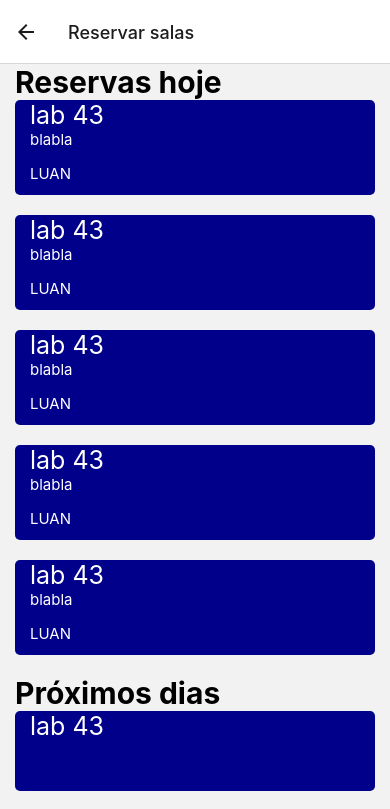
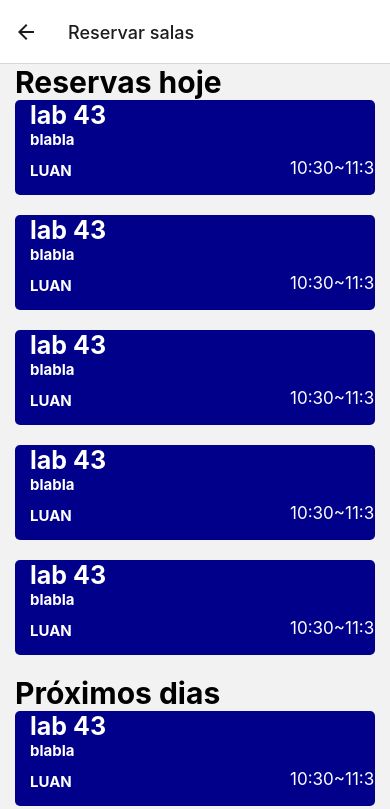
Before and after one commit to AroldoGoulart/ic_app, a React Native app: screen /Reserva in a window 390 px wide. Shown: the top 809 px of the page. Built offline with nearby package versions, Linux system fonts and the light colour scheme.

Commit message:
fix: Add and Format Texts

```diff
--- a/src/screens/Reserva/index.js
+++ b/src/screens/Reserva/index.js
@@ -90,7 +90,8 @@ function ReservaScreen(){
                             style={{
                                 color: "white",
                                 fontSize: 25,
-                                paddingHorizontal: 15
+                                paddingHorizontal: 15,
+                                fontWeight: 'bold'
                             }}
                             >
                                 {
@@ -103,7 +104,8 @@ function ReservaScreen(){
                             style={{
                                 color: "white",
                                 fontSize: 15,
-                                paddingHorizontal: 15
+                                paddingHorizontal: 15,
+                                fontWeight: 'bold'
                             }}
                             >
                                 {
@@ -117,11 +119,31 @@ function ReservaScreen(){
                                 color: "white",
                                 fontSize: 15,
                                 paddingHorizontal: 15,
-                                top: 15
+                                top: 12,
+                                fontWeight: 'bold'
                             }}
                             >
                                 {
                                     item.nome_aluno
+                                }
+                            </Text>
+
+
+                            <Text
+
+                            style={{
+                                color: "white",
+                                fontSize: 17,
+                                paddingHorizontal: 15,
+                                left: 260,
+                                bottom: 10
+                            }}
+                            >
+                                {
+                                    item.horario_inicio
+                                }~
+                                {
+                                    item.horario_fim
                                 }
                             </Text>
                         </TouchableOpacity>
@@ -154,7 +176,7 @@ function ReservaScreen(){
                                 backgroundColor: '#00008B',
                                 borderRadius: 5,
                                 marginBottom: 20,
-                                height: 80
+                                height: 95
                             }}
                         >
                             <Text
@@ -162,11 +184,60 @@ function ReservaScreen(){
                             style={{
                                 color: "white",
                                 fontSize: 25,
-                                paddingHorizontal: 15
+                                paddingHorizontal: 15,
+                                fontWeight: 'bold'
                             }}
                             >
                                 {
                                     item.sala
+                                }
+                            </Text>
+
+                            <Text
+
+                            style={{
+                                color: "white",
+                                fontSize: 15,
+                                paddingHorizontal: 15,
+                                fontWeight: 'bold'
+                            }}
+                            >
+                                {
+                                    item.subnome
+                                }
+                            </Text>
+
+                            <Text
+
+                            style={{
+                                color: "white",
+                                fontSize: 15,
+                                paddingHorizontal: 15,
+                                top: 12,
+                                fontWeight: 'bold'
+                            }}
+                            >
+                                {
+                                    item.nome_aluno
+                                }
+                            </Text>
+
+
+                            <Text
+
+                            style={{
+                                color: "white",
+                                fontSize: 17,
+                                paddingHorizontal: 15,
+                                left: 260,
+                                bottom: 10
+                            }}
+                            >
+                                {
+                                    item.horario_inicio
+                                }~
+                                {
+                                    item.horario_fim
                                 }
                             </Text>
                         </TouchableOpacity>
```
